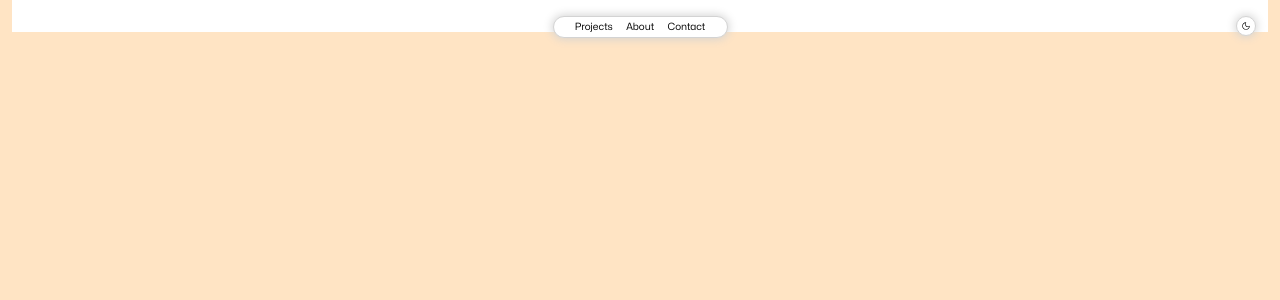
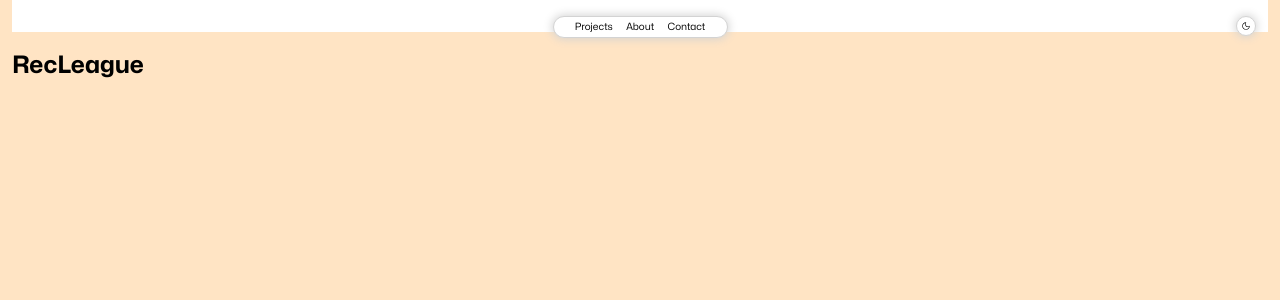
Before and after one commit to cameronmakarchuk/portfolio-site-client, a React (Create React App) app: page /projects/recleague in a window 1280 px wide. Shown: the top 300 px of the page. Built offline with nearby package versions, Linux system fonts and the light colour scheme.

Commit message:
Create initial ProjectPage with Outlet, and initial ProjectRecLeague component

```diff
--- a/src/App.tsx
+++ b/src/App.tsx
@@ -3,7 +3,8 @@ import "./App.scss";
 import { BrowserRouter, Routes, Route } from "react-router-dom";
 import PageHeader from "./components/PageHeader/PageHeader";
 import HomePage from "./pages/HomePage/HomePage";
-import Projects from "./components/Projects/Projects";
+import ProjectPage from "./pages/ProjectPage/ProjectPage";
+import ProjectRecLeague from "./components/ProjectRecLeague/ProjectRecLeague";
 
 function App() {
   return (
@@ -12,8 +13,8 @@ function App() {
       <Routes>
         <Route path="/" element={<HomePage />} />
 
-        <Route path="/projects" element={<Projects />}>
-          {/* <Route path="/projects/recleague" element={<RecLeague />} */}
+        <Route path="/projects" element={<ProjectPage />}>
+          <Route path="/projects/recleague" element={<ProjectRecLeague />} />
         </Route>
       </Routes>
     </BrowserRouter>
--- /dev/null
+++ b/src/components/ProjectRecLeague/ProjectRecLeague.tsx
@@ -0,0 +1,7 @@
+export default function ProjectRecLeague(): JSX.Element {
+  return (
+    <section className="project-page__container">
+      <h2 className="project-page__title">RecLeague</h2>
+    </section>
+  );
+}
--- /dev/null
+++ b/src/pages/ProjectPage/ProjectPage.scss
@@ -0,0 +1,3 @@
+@use "../../styles/partials/mixins" as *;
+@use "../../styles/partials/variables" as *;
+@use "../../styles/partials/typography" as *;
--- /dev/null
+++ b/src/pages/ProjectPage/ProjectPage.tsx
@@ -0,0 +1,12 @@
+import React from "react";
+import { Outlet } from "react-router-dom";
+
+export default function ProjectPage(): JSX.Element {
+  return (
+    <section className="project-page">
+      {/* BUILD PROJECTS NAV BAR THAT CAN BE CLICKED TO DISPLAY EACH PROJECT BELOW */}
+
+      <Outlet />
+    </section>
+  );
+}
```
